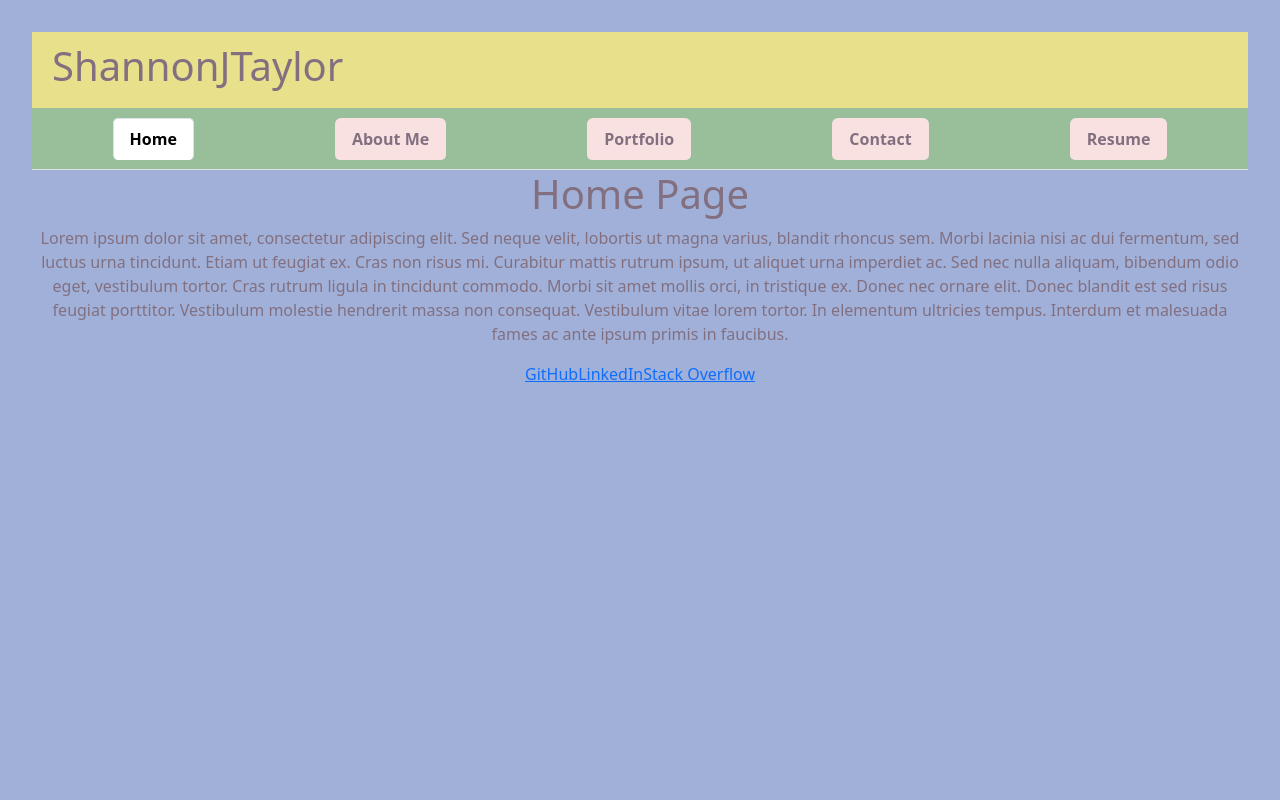
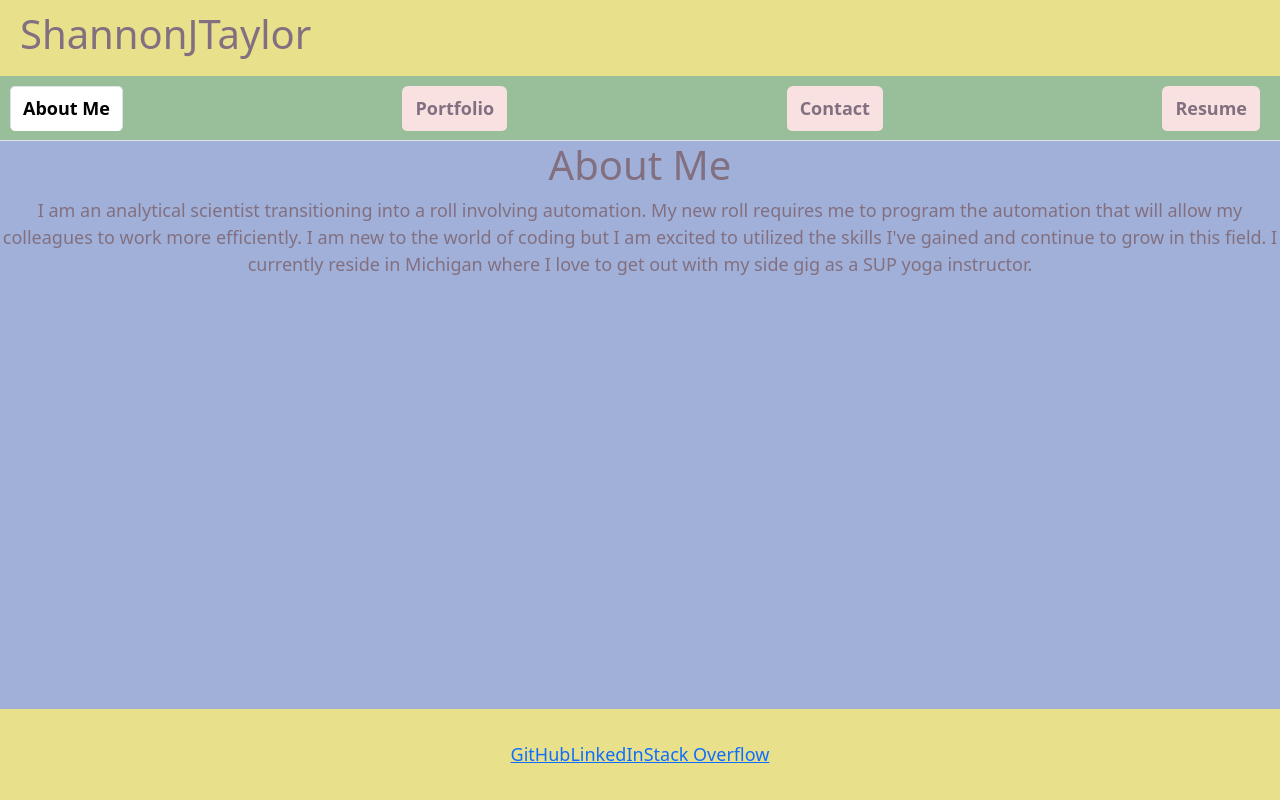
Before and after one commit to ShannonJTaylor/12-ReactPortfolio, a React (Vite) app: page / in a window 1280 px wide. Built offline with nearby package versions, Linux system fonts and the light colour scheme.

Commit message:
Updated some CSS, removed home page component, everything is functional

```diff
--- a/src/App.css
+++ b/src/App.css
@@ -1,3 +1,16 @@
+html, body {
+  margin: 0;
+  height: 100%;
+  font-size: 16px;
+  padding: 0;
+}
+
+header {
+  margin: 0;
+  padding: 0;
+ }
+
+
 :root {
   --primary-color:  #98bf99;
   --secondary-color: #e9e08c;
@@ -7,11 +20,27 @@
 }
 
 #root {
-    max-width: 1280px;
+    display: flex;
+    flex-direction: column;
+    height: 100%;
+    width: 100%;
     margin: 0 auto;
-    padding: 2rem;
+    padding: 0;
     text-align: center;
   }
+   main {
+    flex-grow: 1;
+    width: 100%;
+    padding: 0;
+   }
+
+
+   footer {
+    background-color: var(--secondary-color);
+    padding: 1.5rem;
+    text-align: center;
+    margin-top: auto;
+   }
 
   .logo {
     height: 6em;
@@ -43,17 +72,17 @@
     background-color: var(--primary-color);
     font-weight: bold;
     display: flex;
-    justify-content: space-around;
+    justify-content: flex-start;
     padding: 10px;
     list-style: none;
   }
 
   .nav-link {
     color: var(--text-color);
-    background-color: var(--accent-color);  /* #fae1e1 Probably need to adjust this.*/
+    background-color: var(--accent-color);
     border-radius: 5px;
-    padding: 10px 15 px;
-    border-radius: 5px;
+    padding: 8px 12px;
+    margin-right: 10px;
     transition: background-color 0.3 ease-in-out;
   }
 
@@ -63,9 +92,48 @@
 
   .nav-link.active {
     background-color: var(--secondary-color);
-    color: white;
+    color: var (--accent-color);
     font-weight: bold;
     border-radius: 5px;
+  }
+
+  .projects-container {
+    display: flex;
+    flex-wrap:wrap;
+    gap: 20px;
+    padding: 20px;
+    justify-items: center;
+  }
+
+  .project-card {
+    background-color: var(--primary-color);
+    border-radius: 10px;
+    padding: 20px;
+    margin: 1rem;
+    box-shadow: 2px 4px 10px 0 #98bf99(0, 0, 0, 0.2);
+    text-align: left;
+    width: 400px;
+    height: auto;
+
+  }
+
+  .project-image {
+    width: 100%;
+    border-radius: 10px;
+    height:auto;
+    object-fit: cover;
+  }
+
+  .project-link, .github-link {
+    display: inline-block;
+    margin-top: 1rem;
+    color: var(--text-color);
+    text-decoration: none;
+    font-weight: bold;
+  }
+
+  .project-link:hover, .github-link:hover {
+    color: var(--accent-color);
   }
 
   @keyframes logo-spin {
@@ -90,3 +158,51 @@
   .read-the-docs {
     color: #888;
   }
+  /* Larger screens (tablets and above) */
+@media (min-width: 600px) {
+  body {
+    font-size: 18px; /* slightly larger font for readability */
+  }
+
+  footer {
+    padding: 2rem;
+  }
+
+}
+
+/* Desktop and larger screens */
+@media (min-width: 1024px) {
+  #root {
+    display: flex;
+    flex-direction: column;
+    width: 100%;
+  }
+
+  header {
+    display: flex;
+    justify-content: space-between;
+    align-items: center;
+    width: 100%;
+  }
+
+  .nav-tabs {
+    display: flex;
+    justify-content: space-between;
+    width: 100%;
+  }
+
+}
+
+/*Mobile-first adjustments*/
+@media (max-width: 600px) {
+  .header {
+    flex-direction: column;
+    padding: 1rem;
+  }
+
+  .nav-tabs {
+    flex-direction: column;
+    width: 100%;
+    padding: 0;
+  }
+}
--- a/src/App.jsx
+++ b/src/App.jsx
@@ -19,22 +19,11 @@ const router = createBrowserRouter([
       <>
         <Header />
         <NavTabs />
-        <Home />
+        <AboutMe />
         <Footer />
       </>
     ),
     errorElement: <ErrorPage />,
-  },
-  {
-    path: '/aboutme',
-    element: (
-      <>
-        <Header />
-        <NavTabs />
-        <AboutMe />
-        <Footer />
-      </>
-    ),
   },
   {
     path: '/portfolio',
--- a/src/components/NavTabs.jsx
+++ b/src/components/NavTabs.jsx
@@ -13,11 +13,6 @@ function NavTabs() {
     <ul className="nav nav-tabs">
       <li className="nav-item">
         <Link to="/" className={getLinkClass('/')}>
-          Home
-        </Link>
-      </li>
-      <li className="nav-item">
-        <Link to="/aboutme" className={getLinkClass('/aboutme')}>
           About Me
         </Link>
       </li>
--- a/src/components/Project.jsx
+++ b/src/components/Project.jsx
@@ -3,13 +3,19 @@ import React from 'react';
 
 const Project = ({ title, image, deployedUrl, repoUrl }) => {
   return (
-    <div>
-      <a href={deployedUrl} target="_blank" rel="noopener noreferrer">
-        <img src={image} alt={title} />
-        <p>{title}</p>
+
+    <div className="project-card">
+      <img src={image} alt={title} className="project-image"/>
+      <h3>{title}</h3>
+      <a href={deployedUrl} target="_blank" rel="noopener noreferrer" className="project-link">
+      View Deployed App
       </a>
-      <a href={repoUrl} target="_blank" rel="noopener noreferrer">GitHub Repo</a>
+      <br />
+      <a href={repoUrl} target="_blank" rel="noopener noreferrer" className="github-link">
+        GitHub Repo
+        </a>
     </div>
+
   );
 };
 
--- a/src/pages/Home.jsx
+++ /dev/null
@@ -1,21 +0,0 @@
-export default function Home() {
-    return (
-      <div>
-        <h1>Home Page</h1>
-        <p>
-          Lorem ipsum dolor sit amet, consectetur adipiscing elit. Sed neque
-          velit, lobortis ut magna varius, blandit rhoncus sem. Morbi lacinia nisi
-          ac dui fermentum, sed luctus urna tincidunt. Etiam ut feugiat ex. Cras
-          non risus mi. Curabitur mattis rutrum ipsum, ut aliquet urna imperdiet
-          ac. Sed nec nulla aliquam, bibendum odio eget, vestibulum tortor. Cras
-          rutrum ligula in tincidunt commodo. Morbi sit amet mollis orci, in
-          tristique ex. Donec nec ornare elit. Donec blandit est sed risus feugiat
-          porttitor. Vestibulum molestie hendrerit massa non consequat. Vestibulum
-          vitae lorem tortor. In elementum ultricies tempus. Interdum et malesuada
-          fames ac ante ipsum primis in faucibus.
-        </p>
-      </div>
-    );
-  }
-
-  //To add images into these files, save them in asses, import  like this, import application_1Background from './assets/application_1Background.png'; then reference them like this <img src={application_1Background} alt="Background for application 1" />
--- a/src/pages/Portfolio.jsx
+++ b/src/pages/Portfolio.jsx
@@ -1,22 +1,42 @@
-export default function Portfolio() {
+ import React from "react";
+ import Project from "../components/Project";
+
+ const Portfolio =() => {
+  const projects = [
+
+      {
+        title:"Project 1",
+        image:"https://via.placeholder.com/150",
+        projectLink:"https://www.example.com",
+        githubLink:"https://www.github.com",
+      },
+      {
+        title:"Project 2",
+        image:"https://via.placeholder.com/150",
+        projectLink:"https://www.example.com",
+        githubLink:"https://www.github.com",
+      },
+      {
+        title:"Project 3",
+        image:"https://via.placeholder.com/150",
+        projectLink:"https://www.example.com",
+        githubLink:"https://www.github.com",
+      }
+    ];
+
     return (
-      <div>
-        <h1>Portfolio</h1>
-        <p>
-          Donec a volutpat quam. Curabitur nec varius justo, sed rutrum ligula.
-          Curabitur pellentesque turpis sit amet eros iaculis, a mollis arcu
-          dictum. Ut vel ante eget massa ornare placerat. Etiam nisl orci, finibus
-          sodales volutpat et, hendrerit ut dolor. Suspendisse porta dictum nunc,
-          sed pretium risus rutrum eget. Nam consequat, ligula in faucibus
-          vestibulum, nisi justo laoreet risus, luctus luctus mi lacus sit amet
-          libero. Class aptent taciti sociosqu ad litora torquent per conubia
-          nostra, per inceptos himenaeos. Mauris pretium condimentum tellus eget
-          lobortis. Interdum et malesuada fames ac ante ipsum primis in faucibus.
-          Donec placerat accumsan mi, ut congue neque placerat eu. Donec nec ipsum
-          in velit pellentesque vehicula sit amet at augue. Maecenas aliquam
-          bibendum congue. Pellentesque semper, lectus non ullamcorper iaculis,
-          est ligula suscipit velit, sed bibendum turpis dui in sapien.
-        </p>
-      </div>
+      <div className="projects-container">
+        {projects.map((project, index) => (
+          <Project
+            key={index}
+            title={project.title}
+            image={project.image}
+            deployedUrl={project.projectLink}
+            repoUrl={project.githubLink}
+          />
+        ))}
+    </div>
     );
   }
+
+  export default Portfolio;
```
